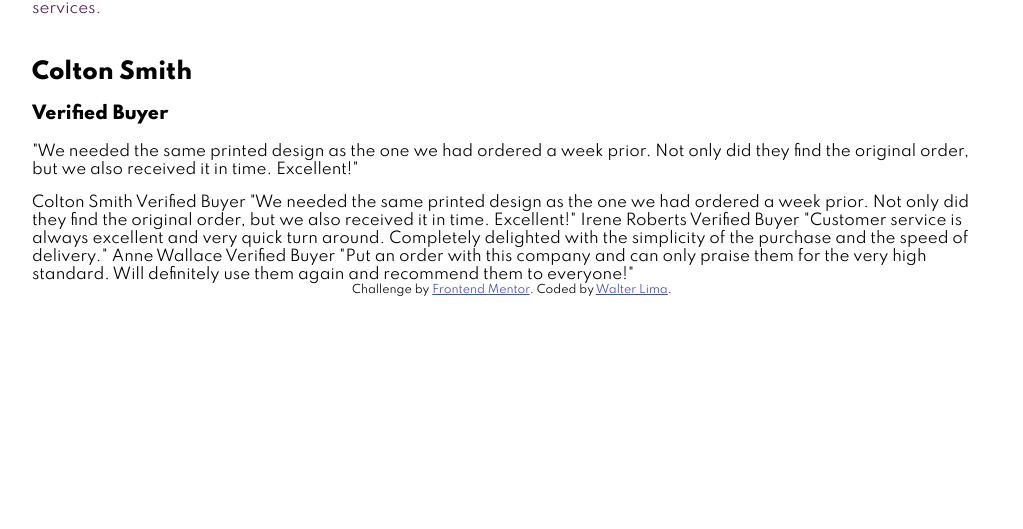
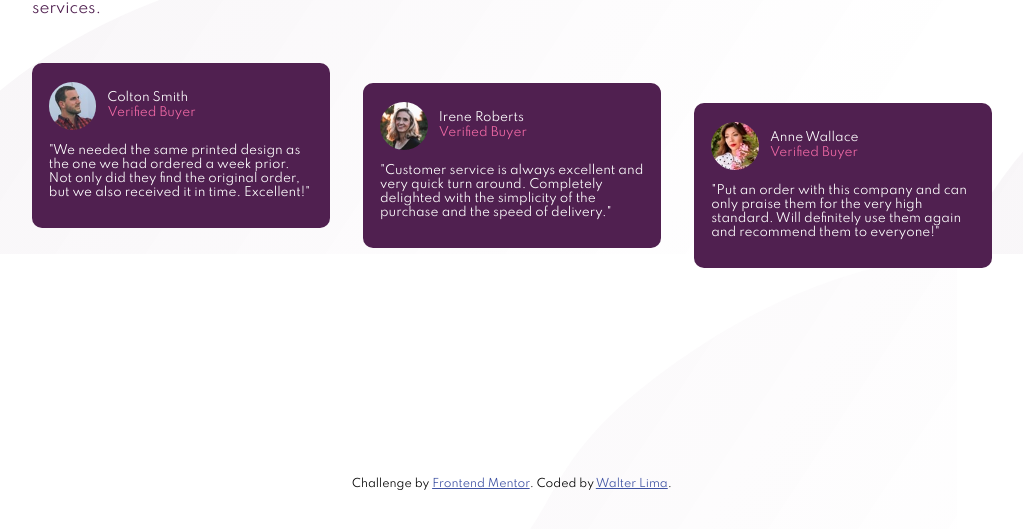
Before and after one commit to WalterLimaViana/socialPage, a plain HTML site: page index.html in a window 1280 px wide. Shown: the part 419-948 px from the top of the page, without its empty margins (128-1151 px from the left). Before the commit the page ends 876 px from the top, so only its background shows below. Drawn offline with Linux system fonts and the light colour scheme.

Commit message:
section depoimentos

```diff
--- /dev/null
+++ b/css/depoimentos/depoimentos.css
@@ -0,0 +1,7 @@
+.depoimentos .container {
+  display: flex;
+  justify-content: space-between;
+  margin-top: 2rem;
+  margin-bottom: 15rem;
+  position: relative;
+}
--- /dev/null
+++ b/css/depoimentos/depoimentosindividuais.css
@@ -0,0 +1,55 @@
+.depoimentos__individuais--Colton,
+.depoimentos__individuais--Irene,
+.depoimentos__individuais--Anne {
+  background-color: var(--Very-Dark-Magenta);
+  padding: 1.3em 1.4em;
+  font-weight: 300;
+  font-size: 12px;
+  width: 27.5%;
+  border-radius: 10px;
+  position: relative;
+}
+
+.depoimentos__individuais--Colton {
+  top: -10px;
+  bottom: 10px;
+}
+
+.depoimentos__individuais--Irene {
+  top: 10px;
+  bottom: 10px;
+}
+.depoimentos__individuais--Anne {
+  top: 30px;
+  bottom: -20px;
+}
+
+.depoimentos__individuais___pessoa {
+  display: flex;
+}
+
+.depoimentos__individuais___imagem {
+  margin-top: 1.5%;
+  border-radius: 100%;
+  width: 18%;
+  height: 18%;
+}
+
+.depoimentos__individuais___informacoes {
+  margin-top: 0.25%;
+  margin-left: 0.7rem;
+}
+
+.depoimentos__individuais___nome {
+  color: var(--White);
+  margin-bottom: 1px;
+}
+
+.depoimentos__individuais___usuario {
+  color: var(--Soft-Pink);
+  margin-top: 1px;
+}
+
+.depoimentos__individuais___texto {
+  color: var(--White);
+}
--- a/css/style.css
+++ b/css/style.css
@@ -2,6 +2,7 @@ body {
   font-family: Spartan;
   font-size: 15px;
   margin: 10rem;
+  background-image: url(../images/bg-pattern-bottom-desktop.svg);
 }
 
 :root {
--- a/index.html
+++ b/index.html
@@ -22,6 +22,8 @@
     <link rel="stylesheet" href="css/informacoes/informacoes.css">
     <link rel="stylesheet" href="css/informacoes/informacoes-sobre.css">
     <link rel="stylesheet" href="css/informacoes/informacoes-classificacao.css">
+    <link rel="stylesheet" href="css/depoimentos/depoimentos.css">
+    <link rel="stylesheet" href="css/depoimentos/depoimentosindividuais.css">
   </head>
   <body>
     <section class="informacoes">
@@ -55,36 +57,58 @@
       </section>
     </section>
     <section class="depoimentos">
-      <section class="depoimentos__individuais">
-        <h2 class="depoimentos__individuais___pessoa">Colton Smith</h2>
-        <h3 class="depoimentos__individuais___usuario">Verified Buyer</h3>
-        <p class="depoimentos__individuais___texto">"We needed the same printed
-          design as the one we had ordered a week
-          prior.
-          Not only did they find the original order, but we also received it in
-          time.
-          Excellent!"</p>
+      <section class="depoimentos container">
+        <section class="depoimentos__individuais--Colton">
+          <div class="depoimentos__individuais___pessoa">
+            <img class="depoimentos__individuais___imagem"
+              src="images/image-colton.jpg" alt="Foto de Colton Smith">
+            <div class="depoimentos__individuais___informacoes">
+              <p class="depoimentos__individuais___nome">Colton Smith</p>
+              <p class="depoimentos__individuais___usuario">Verified Buyer</p>
+            </div>
+          </div>
+          <p class="depoimentos__individuais___texto">"We needed the same
+            printed
+            design as the one we had ordered a week
+            prior.
+            Not only did they find the original order, but we also received it
+            in
+            time.
+            Excellent!"</p>
+        </section>
+        <section class="depoimentos__individuais--Irene">
+          <div class="depoimentos__individuais___pessoa">
+            <img class="depoimentos__individuais___imagem"
+              src="images/image-irene.jpg" alt="Foto de Irene Roberts">
+            <div class="depoimentos__individuais___informacoes">
+              <p class="depoimentos__individuais___nome">Irene Roberts</p>
+              <p class="depoimentos__individuais___usuario">Verified Buyer</p>
+            </div>
+          </div>
+          <p class="depoimentos__individuais___texto">"Customer service is
+            always
+            excellent and very quick turn around. Completely
+            delighted with the simplicity of the purchase and the speed of
+            delivery."</p>
+        </section>
+        <section class="depoimentos__individuais--Anne">
+          <div class="depoimentos__individuais___pessoa">
+            <img class="depoimentos__individuais___imagem"
+              src="images/image-anne.jpg" alt="Foto de Anne Wallace">
+            <div class="depoimentos__individuais___informacoes">
+              <p class="depoimentos__individuais___nome">Anne Wallace</p>
+              <p class="depoimentos__individuais___usuario">Verified Buyer</p>
+            </div>
+          </div>
+          <p class="depoimentos__individuais___texto">"Put an order with this
+            company and can only praise them for the very high
+            standard. Will definitely use them again and recommend them to
+            everyone!"</p>
+        </section>
       </section>
+
     </section>
 
-
-
-
-
-    Colton Smith
-    Verified Buyer
-    "We needed the same printed design as the one we had ordered a week prior.
-    Not only did they find the original order, but we also received it in time.
-    Excellent!"
-
-    Irene Roberts
-    Verified Buyer
-    "Customer service is always excellent and very quick turn around. Completely
-    delighted with the simplicity of the purchase and the speed of delivery."
-    Anne Wallace
-    Verified Buyer
-    "Put an order with this company and can only praise them for the very high
-    standard. Will definitely use them again and recommend them to everyone!"
   </body>
   <footer class="rodape">
     <div class="attribution">
```
